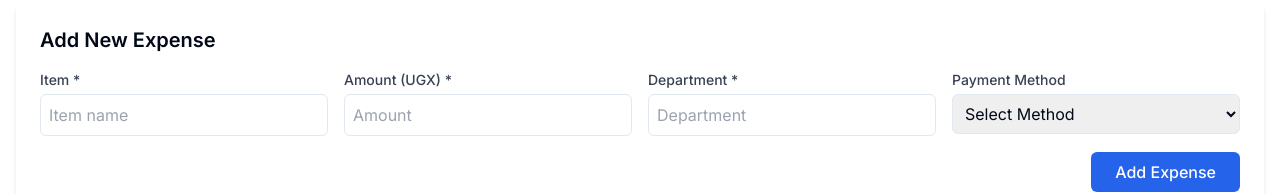
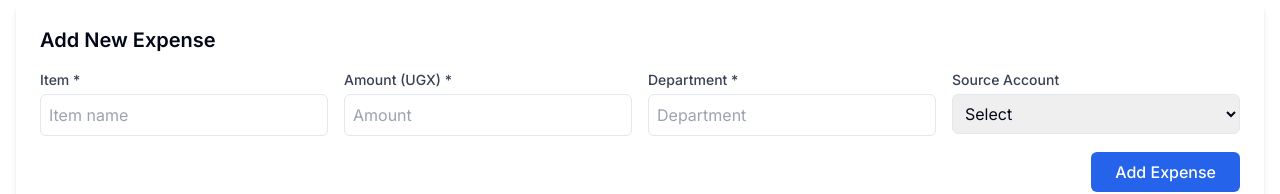
Before and after one commit to Graham-ki/ebl_cashier, a Next.js app: page /admin/ledgers/expenses in a window 1280 px wide. Shown: the part 354-548 px from the top of the page. Built offline with nearby package versions, Linux system fonts and the light colour scheme; no server answers; the database is empty.

Commit message:
Updated form and table labels

```diff
--- a/src/app/admin/ledgers/expenses/page.tsx
+++ b/src/app/admin/ledgers/expenses/page.tsx
@@ -308,7 +308,7 @@ export default function ExpensesLedgerPage() {
             />
           </div>
           <div>
-            <label className="block text-sm font-medium text-gray-700 dark:text-gray-300 mb-1">Payment Method</label>
+            <label className="block text-sm font-medium text-gray-700 dark:text-gray-300 mb-1">Source Account</label>
             <select
               name="mode_of_payment"
               value={formData.mode_of_payment}
@@ -316,7 +316,7 @@ export default function ExpensesLedgerPage() {
               className="w-full p-2 border rounded-md focus:ring-2 focus:ring-blue-500 focus:border-blue-500 dark:bg-gray-700 dark:border-gray-600"
               disabled={loading}
             >
-              <option value="">Select Method</option>
+              <option value="">Select</option>
               <option value="Cash">Cash</option>
               <option value="Mobile Money">Mobile Money</option>
               <option value="Bank Transfer">Bank Transfer</option>
@@ -389,7 +389,7 @@ export default function ExpensesLedgerPage() {
                   <th className="px-6 py-3 text-left text-xs font-medium text-gray-500 dark:text-gray-300 uppercase tracking-wider">Item</th>
                   <th className="px-6 py-3 text-left text-xs font-medium text-gray-500 dark:text-gray-300 uppercase tracking-wider">Amount</th>
                   <th className="px-6 py-3 text-left text-xs font-medium text-gray-500 dark:text-gray-300 uppercase tracking-wider">Department</th>
-                  <th className="px-6 py-3 text-left text-xs font-medium text-gray-500 dark:text-gray-300 uppercase tracking-wider">Method</th>
+                  <th className="px-6 py-3 text-left text-xs font-medium text-gray-500 dark:text-gray-300 uppercase tracking-wider">Source Account</th>
                   <th className="px-6 py-3 text-left text-xs font-medium text-gray-500 dark:text-gray-300 uppercase tracking-wider">Details</th>
                   <th className="px-6 py-3 text-left text-xs font-medium text-gray-500 dark:text-gray-300 uppercase tracking-wider">Date</th>
                   <th className="px-6 py-3 text-right text-xs font-medium text-gray-500 dark:text-gray-300 uppercase tracking-wider">Actions</th>
```
